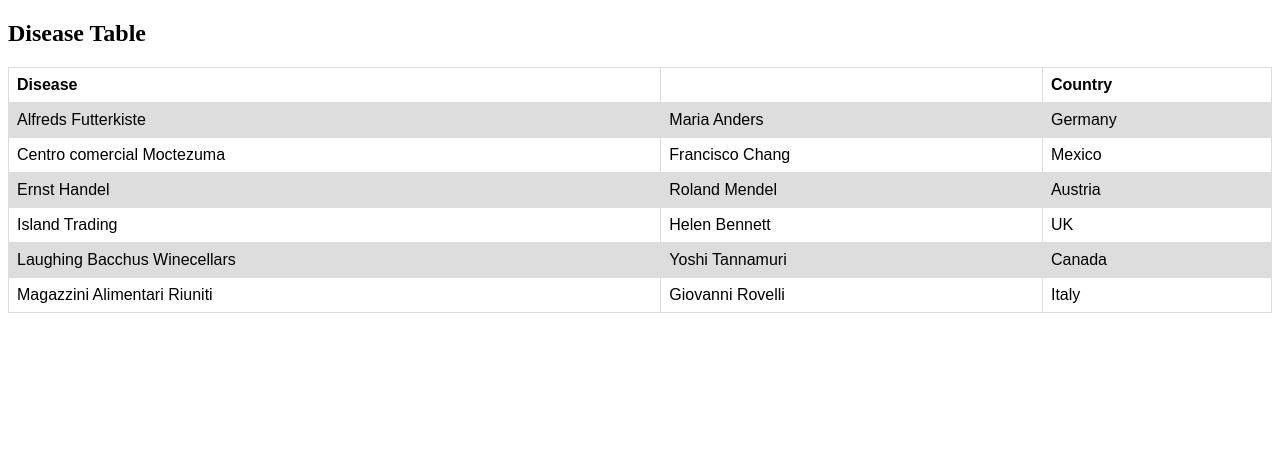
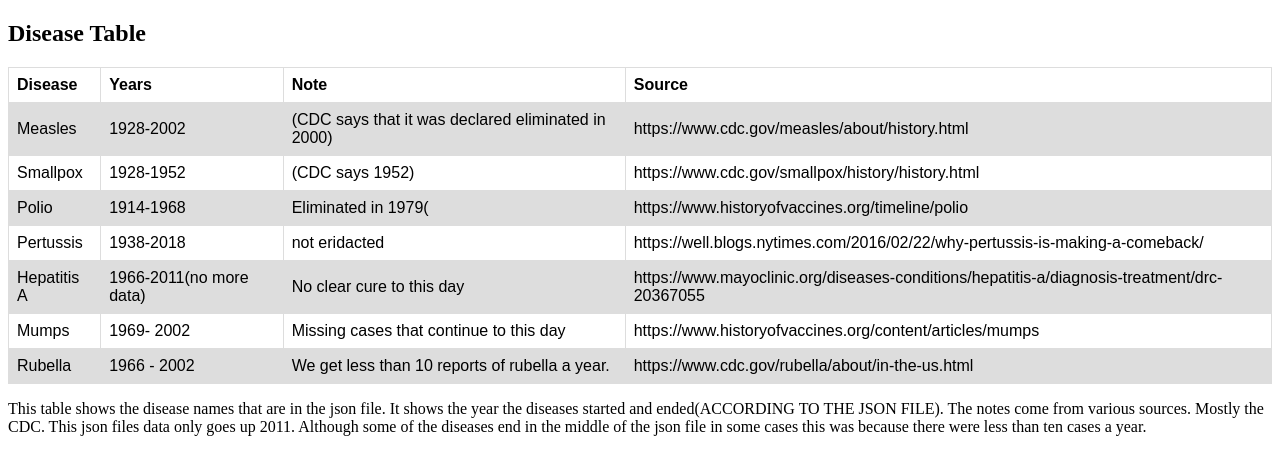
Before and after one commit to benjaminelizalde/jsonDataSet, a plain HTML site: page research.html in a window 1280 px wide. Drawn offline with Linux system fonts and the light colour scheme.

Commit message:
added research

```diff
--- a/research.html
+++ b/research.html
@@ -26,40 +26,56 @@ tr:nth-child(even) {
 <table>
   <tr>
     <th>Disease</th>
-    <th> </th>
-    <th>Country</th>
+    <th> Years</th>
+    <th>Note</th>
+	<th>Source</th>
   </tr>
   <tr>
-    <td>Alfreds Futterkiste</td>
-    <td>Maria Anders</td>
-    <td>Germany</td>
+    <td>Measles</td>
+    <td>1928-2002</td>
+	<td>(CDC says that it was declared eliminated in 2000)</td>
+    <td> https://www.cdc.gov/measles/about/history.html</td>
   </tr>
   <tr>
-    <td>Centro comercial Moctezuma</td>
-    <td>Francisco Chang</td>
-    <td>Mexico</td>
+    <td>Smallpox</td>
+    <td>1928-1952</td>
+    <td>(CDC says 1952)</td>
+	<td>https://www.cdc.gov/smallpox/history/history.html</td>
   </tr>
   <tr>
-    <td>Ernst Handel</td>
-    <td>Roland Mendel</td>
-    <td>Austria</td>
+    <td>Polio</td>
+    <td>1914-1968</td>
+    <td>Eliminated in 1979(</td>
+	<td>https://www.historyofvaccines.org/timeline/polio</td>
   </tr>
   <tr>
-    <td>Island Trading</td>
-    <td>Helen Bennett</td>
-    <td>UK</td>
+    <td>Pertussis</td>
+    <td>1938-2018</td>
+    <td>not eridacted</td>
+	<td>https://well.blogs.nytimes.com/2016/02/22/why-pertussis-is-making-a-comeback/</td>
   </tr>
   <tr>
-    <td>Laughing Bacchus Winecellars</td>
-    <td>Yoshi Tannamuri</td>
-    <td>Canada</td>
+    <td>Hepatitis A</td>
+    <td>1966-2011(no more data)</td>
+    <td>No clear cure to this day</td>
+	<td>https://www.mayoclinic.org/diseases-conditions/hepatitis-a/diagnosis-treatment/drc-20367055</td>
   </tr>
   <tr>
-    <td>Magazzini Alimentari Riuniti</td>
-    <td>Giovanni Rovelli</td>
-    <td>Italy</td>
+    <td>Mumps</td>
+    <td> 1969- 2002</td>
+    <td>Missing cases that continue to this day</td>
+	<td>https://www.historyofvaccines.org/content/articles/mumps</td>
+  </tr>
+
+  <td>Rubella</td>
+    <td> 1966 - 2002</td>
+    <td>We get less than 10 reports of rubella a year.</td>
+	<td>https://www.cdc.gov/rubella/about/in-the-us.html</td>
   </tr>
 </table>
 
+<p>This table shows the disease names that are in the json file. It shows the year the diseases started and ended(ACCORDING TO THE JSON FILE). The notes come from various sources. Mostly the CDC.
+This json files data only goes up 2011. Although some of the diseases end in the middle of the json file in some cases this was because there were less than ten cases a year. </p>
+
 </body>
 </html>
```
